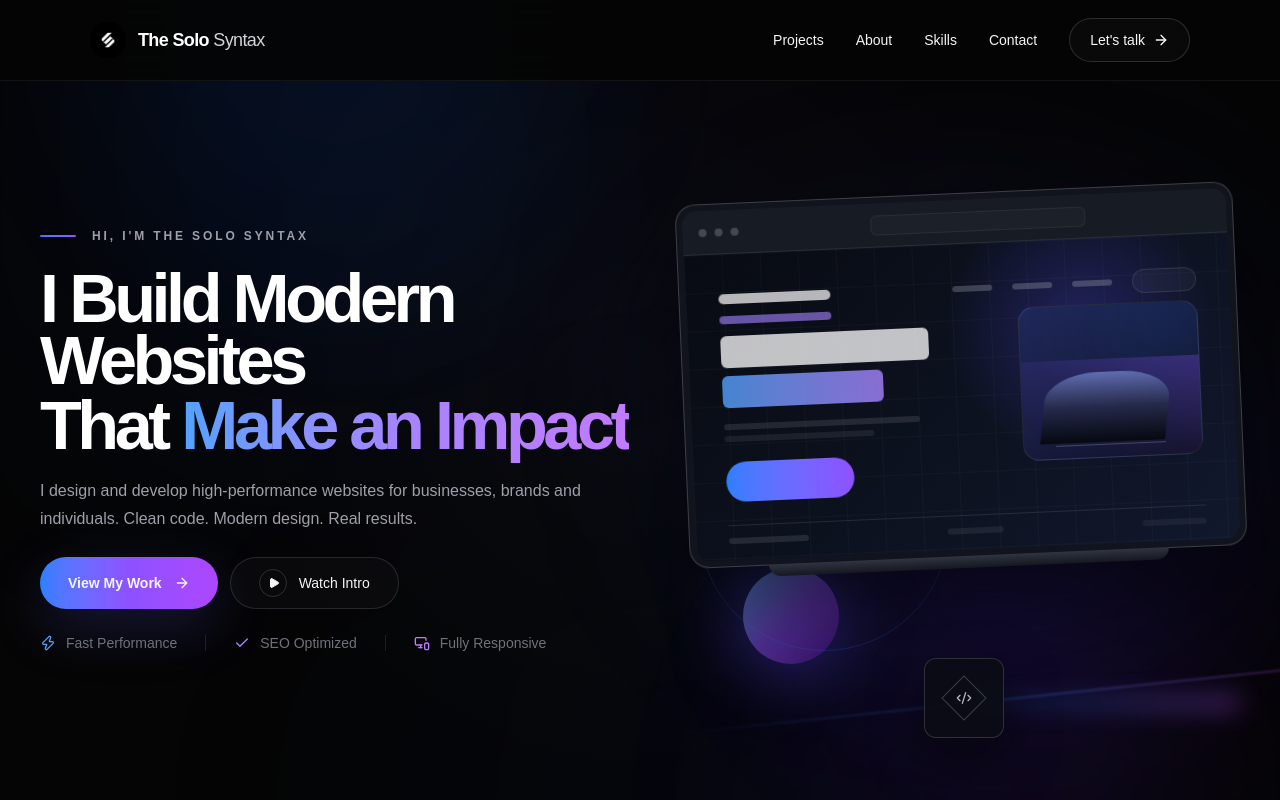
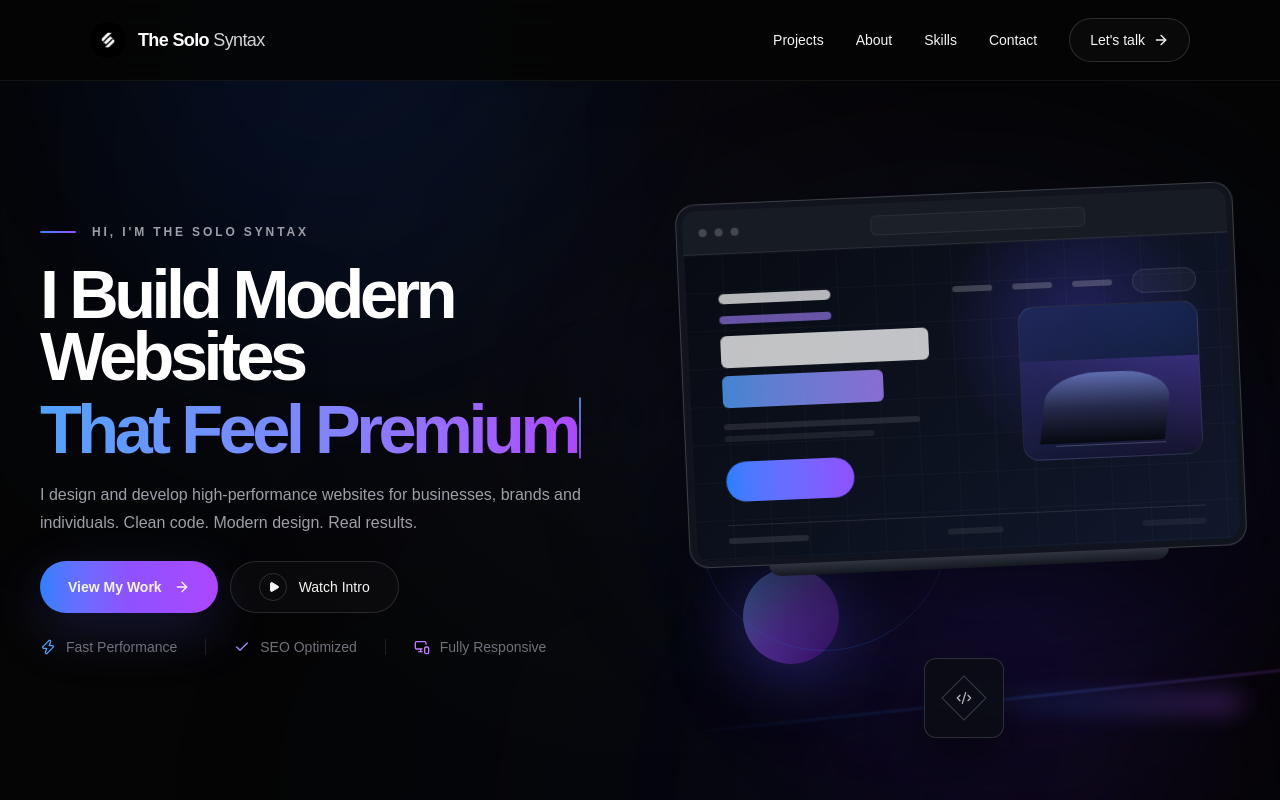
Before and after one commit to its-razahasnain/the-solo-syntax-web-portfolio, a Next.js app: page / in a window 1280 px wide. Shown: the top 800 px of the page. Built offline with nearby package versions, Linux system fonts and the light colour scheme.

Commit message:
feat: add hero typewriter animation

```diff
--- a/src/components/sections/hero.tsx
+++ b/src/components/sections/hero.tsx
@@ -7,6 +7,14 @@ import {
   Play,
   Zap,
 } from "lucide-react";
+import { TypewriterGradient } from "@/components/ui/typewriter-gradient";
+
+const heroWords = [
+  "That Make an Impact",
+  "That Feel Premium",
+  "That Drive Results",
+  "That People Remember",
+] as const;
 
 export function Hero() {
   return (
@@ -50,10 +58,7 @@ export function Hero() {
             <span className="block">I Build Modern Websites</span>
 
             <span className="mt-1 block">
-              That{" "}
-              <span className="bg-gradient-to-r from-blue-400 via-violet-400 to-purple-400 bg-clip-text text-transparent">
-                Make an Impact
-              </span>
+              <TypewriterGradient words={heroWords} />
             </span>
           </h1>
 
--- /dev/null
+++ b/src/components/ui/typewriter-gradient.tsx
@@ -0,0 +1,75 @@
+"use client";
+
+import { useEffect, useState } from "react";
+
+type TypewriterGradientProps = {
+  words: readonly string[];
+  typingSpeed?: number;
+  deletingSpeed?: number;
+  pauseDuration?: number;
+};
+
+export function TypewriterGradient({
+  words,
+  typingSpeed = 70,
+  deletingSpeed = 40,
+  pauseDuration = 2000,
+}: TypewriterGradientProps) {
+  const [wordIndex, setWordIndex] = useState(0);
+  const [displayText, setDisplayText] = useState("");
+  const [isDeleting, setIsDeleting] = useState(false);
+
+  useEffect(() => {
+    const currentWord = words[wordIndex];
+
+    const delay =
+      !isDeleting && displayText === currentWord
+        ? pauseDuration
+        : isDeleting
+          ? deletingSpeed
+          : typingSpeed;
+
+    const timeout = window.setTimeout(() => {
+      if (!isDeleting) {
+        if (displayText === currentWord) {
+          setIsDeleting(true);
+          return;
+        }
+
+        setDisplayText(currentWord.slice(0, displayText.length + 1));
+        return;
+      }
+
+      if (displayText.length > 0) {
+        setDisplayText(currentWord.slice(0, displayText.length - 1));
+        return;
+      }
+
+      setIsDeleting(false);
+      setWordIndex((current) => (current + 1) % words.length);
+    }, delay);
+
+    return () => window.clearTimeout(timeout);
+  }, [
+    displayText,
+    isDeleting,
+    wordIndex,
+    words,
+    typingSpeed,
+    deletingSpeed,
+    pauseDuration,
+  ]);
+
+  return (
+    <span
+      aria-live="polite"
+      className="bg-gradient-to-r from-blue-400 via-indigo-400 to-purple-500 bg-clip-text text-transparent"
+    >
+      {displayText}
+      <span
+        aria-hidden="true"
+        className="ml-0.5 inline-block h-[0.9em] w-[2px] translate-y-[0.08em] bg-gradient-to-b from-blue-400 to-purple-500 align-baseline opacity-80"
+      />
+    </span>
+  );
+}
```
